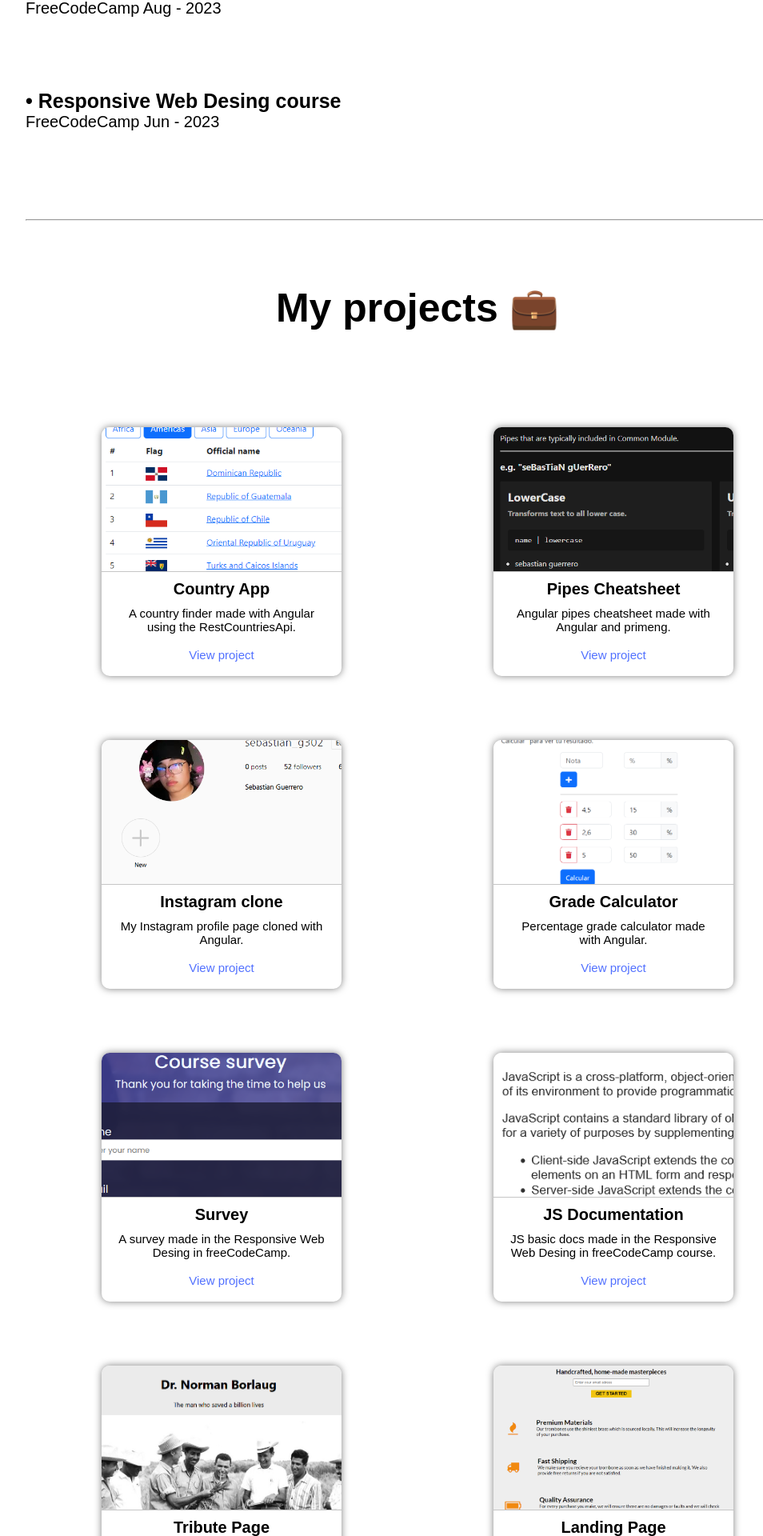
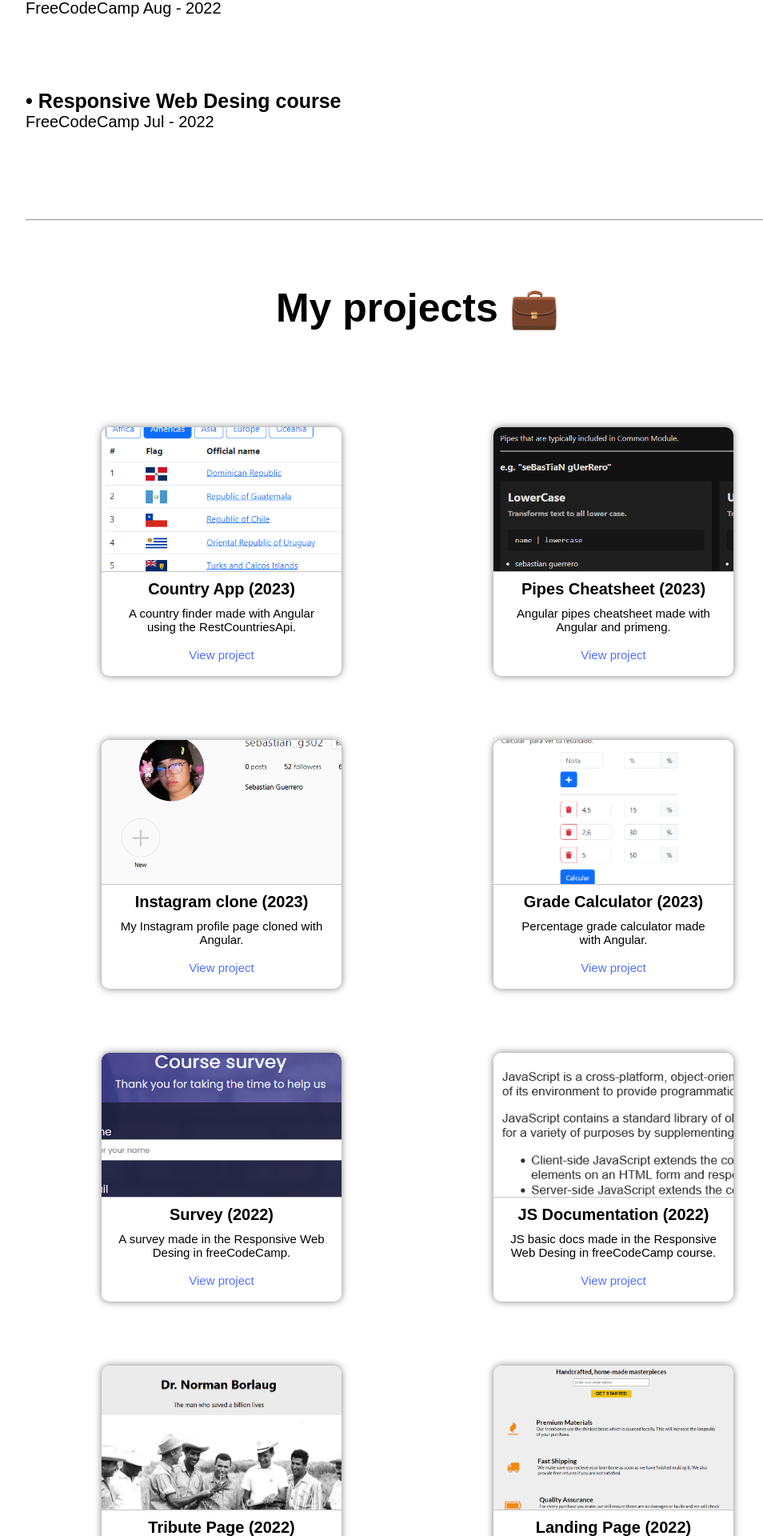
Before and after one commit to SebastianG302/Portfolio, an Angular app: page / in a window 1280 px wide. Shown: the part 1573-3493 px from the top of the page at 80% size, without its empty margins (118-1072 px from the left). Built offline with nearby package versions, Linux system fonts and the light colour scheme.

Commit message:
education section edited

```diff
--- a/src/app/app.component.html
+++ b/src/app/app.component.html
@@ -35,12 +35,12 @@
     </div>
     <div class="education">
       <h2>&#8226; JavaScript Algorithms and Data Structures course</h2>
-      <h3>FreeCodeCamp Aug - 2023</h3>
+      <h3>FreeCodeCamp Aug - 2022</h3>
       <p></p>
     </div>
     <div class="education">
       <h2>&#8226; Responsive Web Desing course</h2>
-      <h3>FreeCodeCamp Jun - 2023</h3>
+      <h3>FreeCodeCamp Jul - 2022</h3>
       <p></p>
     </div>
   </div>
--- a/src/app/app.component.ts
+++ b/src/app/app.component.ts
@@ -9,7 +9,7 @@ export class AppComponent {
   title = 'Portfolio';
   projects = [
     {
-      name: "Country App",
+      name: "Country App (2023)",
       description: "A country finder made with Angular using the RestCountriesApi.",
       img: "../assets/img/imagen-countryapp.png",
       alt: "Image of a country finder made with Angular using the RestCountriesApi.",
@@ -17,7 +17,7 @@ export class AppComponent {
       link: "https://bucolic-sunflower-2cf0e7.netlify.app/"
     },
     {
-      name: "Pipes Cheatsheet",
+      name: "Pipes Cheatsheet (2023)",
       description: "Angular pipes cheatsheet made with Angular and primeng.",
       img: "../assets/img/pipesimage.png",
       alt: "Image of Angular pipes cheatsheet made with Angular and primeng.",
@@ -25,7 +25,7 @@ export class AppComponent {
       link: "https://silly-cobbler-879619.netlify.app/"
     },
     {
-      name: "Instagram clone",
+      name: "Instagram clone (2023)",
       description: "My Instagram profile page cloned with Angular.",
       img: "../assets/img/imagen-instagram.png",
       alt: "Image of my Instagram profile page cloned with Angular.",
@@ -33,7 +33,7 @@ export class AppComponent {
       link: "https://rainbow-figolla-d42e29.netlify.app/"
     },
     {
-      name: "Grade Calculator",
+      name: "Grade Calculator (2023)",
       description: "Percentage grade calculator made with Angular.",
       img: "../assets/img/calculadoradenotas.png",
       alt: "Image of percentage grade calculator made with Angular.",
@@ -41,7 +41,7 @@ export class AppComponent {
       link: "https://notasporporcentajes.000webhostapp.com/"
     },
     {
-      name: "Survey",
+      name: "Survey (2022)",
       description: "A survey made in the Responsive Web Desing in freeCodeCamp.",
       img: "../assets/img/imagen-encuesta.png",
       alt: "Image of a survey example made in the Responsive Web Desing in freeCodeCamp course.",
@@ -49,7 +49,7 @@ export class AppComponent {
       link: "https://survey-page-fcc.netlify.app"
     },
     {
-      name: "JS Documentation",
+      name: "JS Documentation (2022)",
       description: "JS basic docs made in the Responsive Web Desing in freeCodeCamp course.",
       img: "../assets/img/imagen-documentacion.png",
       alt: "Image of JS basic docs made in the Responsive Web Desing in freeCodeCamp course.",
@@ -57,7 +57,7 @@ export class AppComponent {
       link: "https://documentation-js-fcc.netlify.app"
     },
     {
-      name: "Tribute Page",
+      name: "Tribute Page (2022)",
       description: "A basic page made in the Responsive Web Desing in freeCodeCamp course.",
       img: "../assets/img/imagen-tributo.png",
       alt: "Image of a basic page made in the Responsive Web Desing in freeCodeCamp course.",
@@ -65,7 +65,7 @@ export class AppComponent {
       link: "https://fcc3-tribute-page.netlify.app"
     },
     {
-      name: "Landing Page",
+      name: "Landing Page (2022)",
       description: "A simple landing page from freeCodeCamp course.",
       img: "../assets/img/landing.png",
       alt: "Image of a simple landing page project",
```
